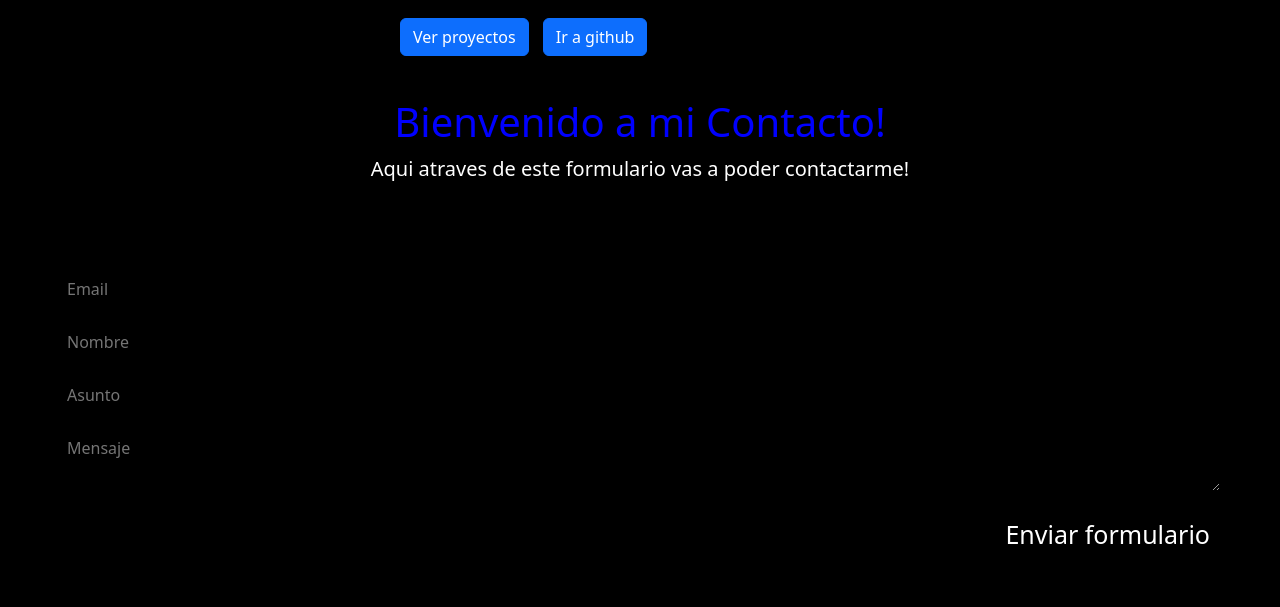
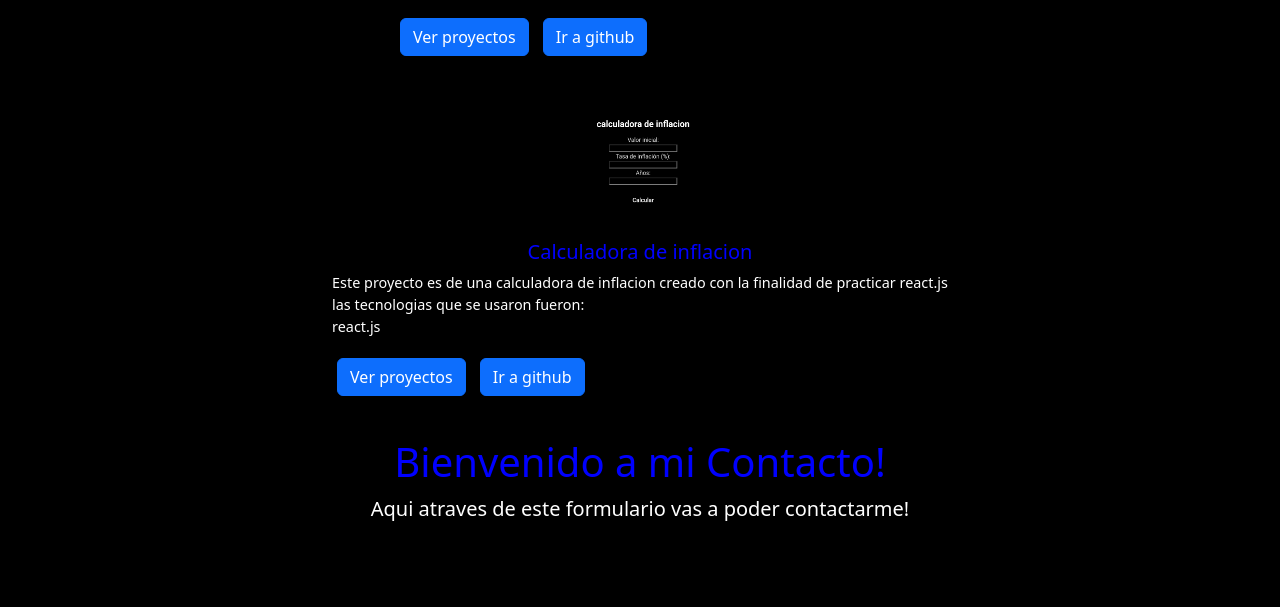
Before and after one commit to Soymigueprogramador/mi-portafolio, a plain HTML site: page index.html in a window 1280 px wide. Shown: the part 3695-4302 px from the top of the page. Drawn offline with nearby package versions, Linux system fonts and the light colour scheme.

Commit message:
Agregando un nuevo proyecto al portafolio

```diff
--- a/index.html
+++ b/index.html
@@ -348,6 +348,22 @@
     </div>
   </div>
 
+  <div class="col">
+    <div class="card">
+      <img src="./img/Proyectos/calculadora-de-inflacion.jpg" class="img-todo" alt="este es un proyecto de una calculadora de inflacion">
+      <div class="card-body">
+        <h5>Calculadora de inflacion</h5>
+        <p class="card-text">
+          Este proyecto es de una calculadora de inflacion creado con la finalidad de practicar react.js <br>
+          las tecnologias que se usaron fueron: <br>
+          react.js
+        </p>
+        <a href="https://calculadora-de-inflacion.netlify.app/" target="_blank" class="btn btn-primary">Ver proyectos</a>
+        <a href="https://github.com/Soymigueprogramador/calculadora-de-inflacion.git" target="_blank" class="btn btn-primary">Ir a github</a>
+      </div>
+    </div>
+  </div>
+
       <!-- desde aca arrancan las secciones de este HTML -->
       <section id="Contacto" class="presentacion-contacto">
         <h1>Bienvenido a mi Contacto!</h1>
```
Also changed, not shown: img/Proyectos/calculadora-de-inflacion.jpg (added).
